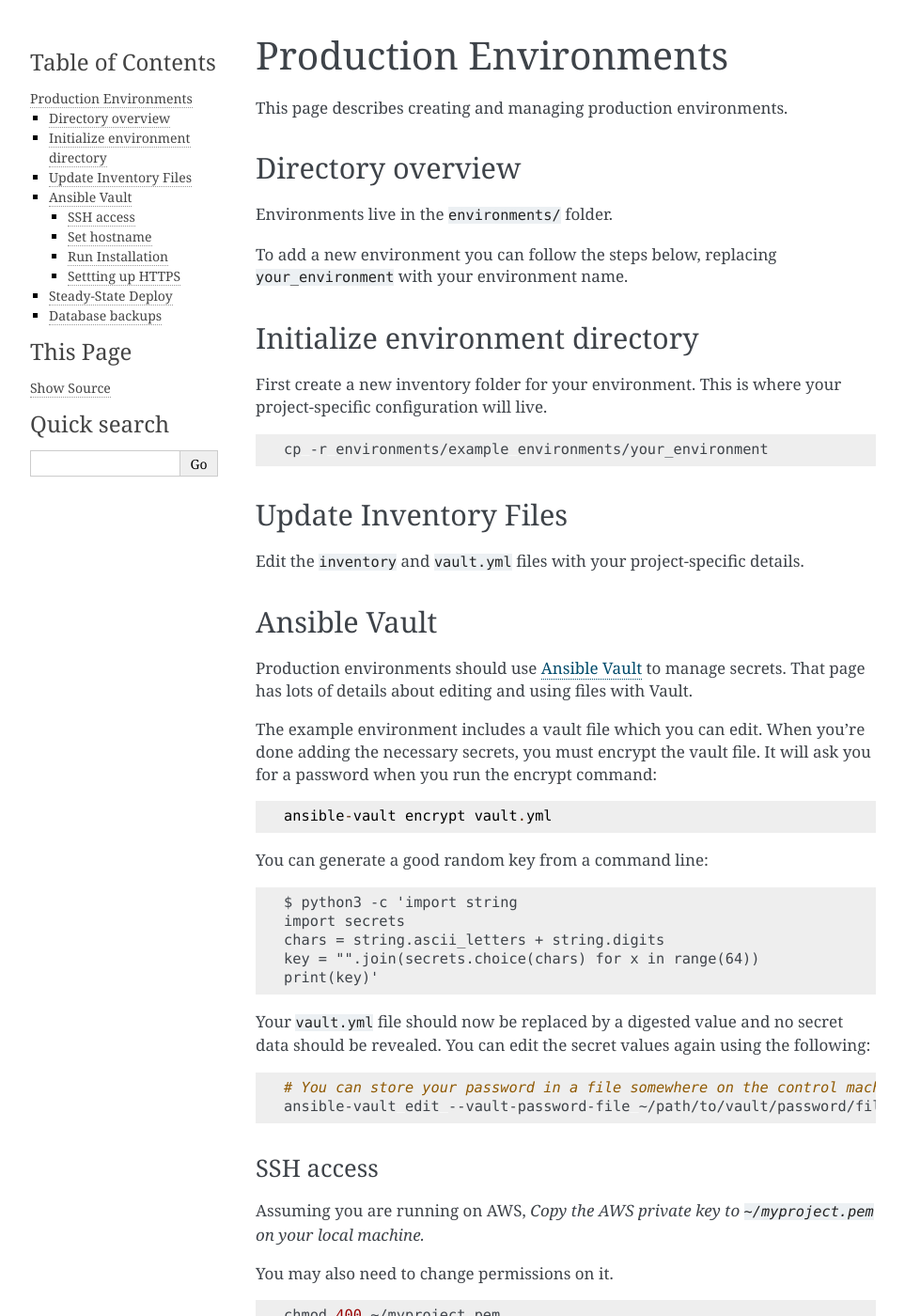
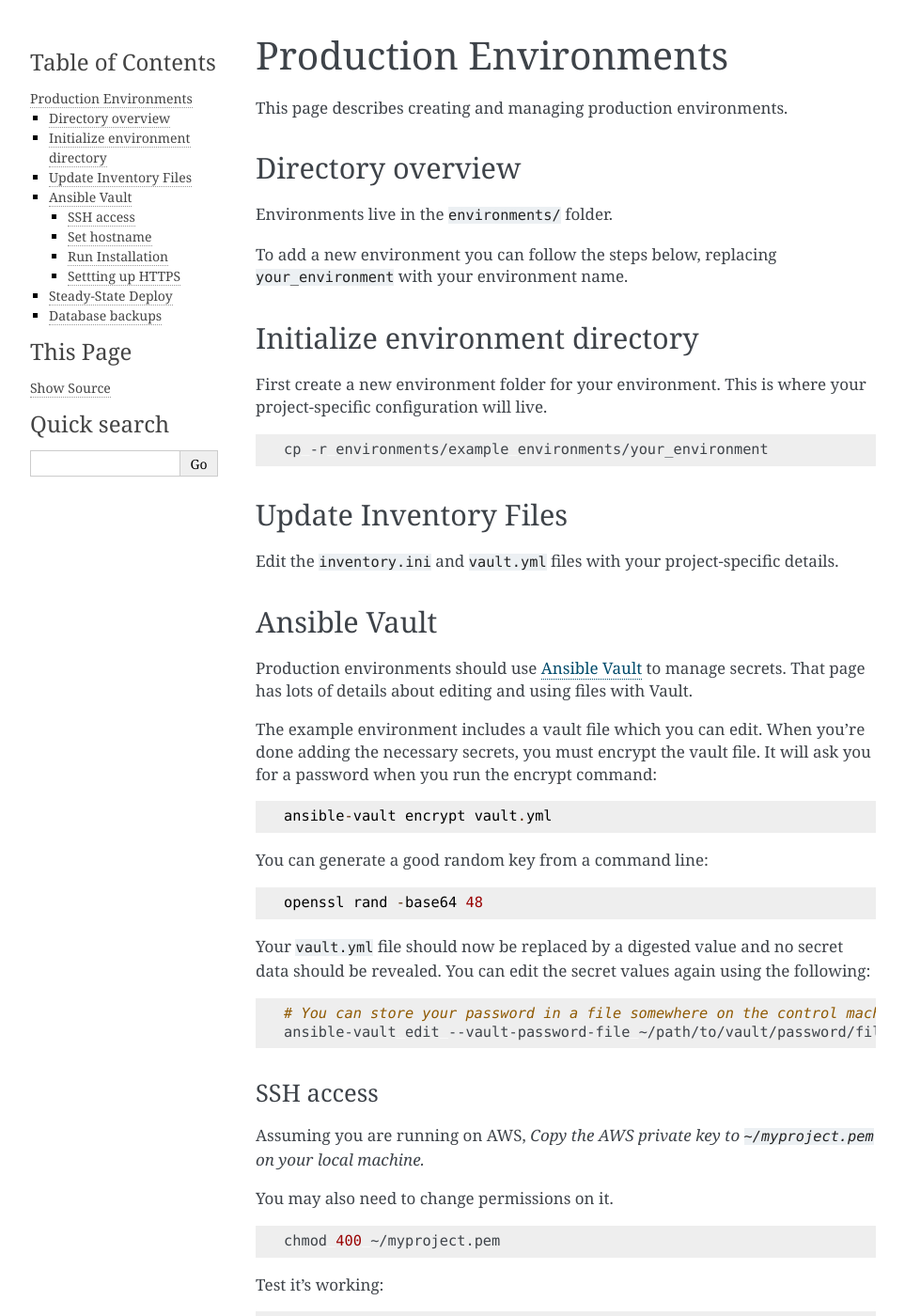
Before and after one commit to dimagi/commcare-analytics-ansible, a Sphinx documentation site: the page built from docs/production.md, in a window 1280 px wide and 1400 px high. Shown: the whole window at 94% size, without its empty margins (148-1111 px from the left). Built offline with Sphinx 7.4.7, drawn with Linux system fonts in a browser that asks for light colours; some of the changed text lies outside the part shown.

Commit message:
Add .ini extension to inventory files and update the readme accordingly

````diff
--- a/docs/production.md
+++ b/docs/production.md
@@ -12,7 +12,7 @@ To add a new environment you can follow the steps below, replacing `your_environ
 
 ### Initialize environment directory
 
-First create a new inventory folder for your environment.
+First create a new environment folder for your environment.
 This is where your project-specific configuration will live.
 
 ```bash
@@ -20,7 +20,7 @@ cp -r environments/example environments/your_environment
 ```
 ### Update Inventory Files
 
-Edit the `inventory` and `vault.yml` files with your project-specific details.
+Edit the `inventory.ini` and `vault.yml` files with your project-specific details.
 
 
 ### Ansible Vault
@@ -37,11 +37,7 @@ ansible-vault encrypt vault.yml
 You can generate a good random key from a command line:
 
 ```
-$ python3 -c 'import string
-import secrets
-chars = string.ascii_letters + string.digits
-key = "".join(secrets.choice(chars) for x in range(64))
-print(key)'
+openssl rand -base64 48
 ```
 
 Your `vault.yml` file should now be replaced by a digested value and no secret data should be revealed. You can edit the secret values again using the following:
@@ -77,7 +73,7 @@ ssh -i ~/myproject.pem ubuntu@my.server.ip
 
 ```bash
 ansible-galaxy install -r requirements.yml
-ansible-playbook -i environments/your_environment/inventory commcare_analytics.yml --vault-password-file ~/path/to/vault/password/file -e @./environments/your_environment/vault.yml -vv
+ansible-playbook -i environments/your_environment/inventory.ini commcare_analytics.yml --vault-password-file ~/path/to/vault/password/file -e @./environments/your_environment/vault.yml -vv
 ```
 
 This should install everything required to run CommCare Analytics!
@@ -115,7 +111,7 @@ files from a project team member and jump straight to deployment.
 To deploy, run the following *from your local/control machine*.
 
 ```bash
-ansible-playbook -i environments/your_environment/inventory commcare_analytics.yml --limit myserver --vault-password-file ~/path/to/vault/password/file -vv --tags="deploy" -e @./environments/your_environment/vault.yml
+ansible-playbook -i environments/your_environment/inventory.ini commcare_analytics.yml --limit myserver --vault-password-file ~/path/to/vault/password/file -vv --tags="deploy" -e @./environments/your_environment/vault.yml
 ```
 
 ## Database backups
@@ -124,5 +120,5 @@ Database backups are pushed to AWS S3. If you want to enable database backups, y
 Please make sure that the S3 details in the `vault.yml` file is updated.
 
 ```bash
-ansible-playbook -i environments/your_environment/inventory commcare_analytics.yml --vault-password-file ~/path/to/vault/password/file --tags="postgres_backup,aws_setup" -e @./environments/your_environment/vault.yml
+ansible-playbook -i environments/your_environment/inventory.ini commcare_analytics.yml --vault-password-file ~/path/to/vault/password/file --tags="postgres_backup,aws_setup" -e @./environments/your_environment/vault.yml
 ```
````
Also changed, not shown: 4 other files.
